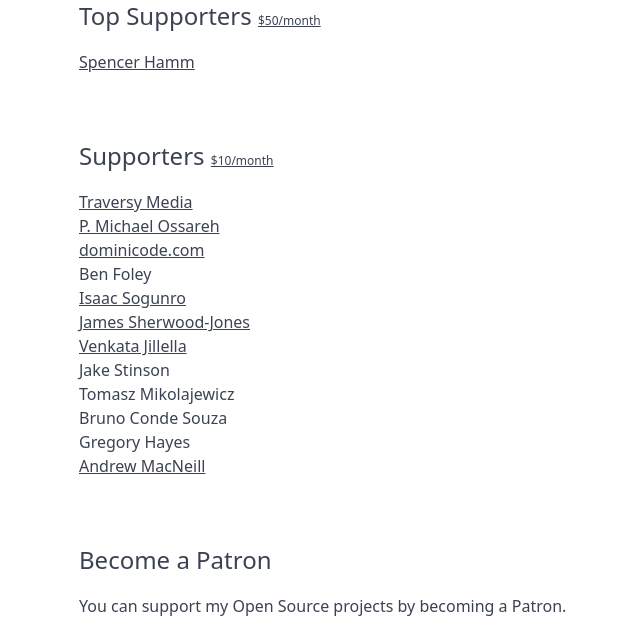
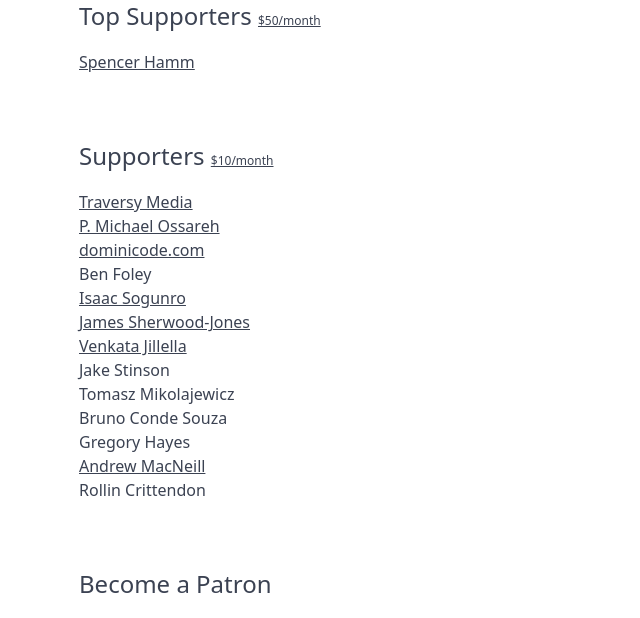
Before and after one commit to typicode/typicode.github.io, a website: page index.html in a window 1280 px wide. Shown: the part 591-1209 px from the top of the page, without its empty margins (241-881 px from the left). Drawn offline with nearby package versions, Linux system fonts and the light colour scheme.

Commit message:
Update index.html

```diff
--- a/index.html
+++ b/index.html
@@ -171,6 +171,7 @@
         <li>Bruno Conde Souza</li>
         <li>Gregory Hayes</li>
         <li><a href="http://www.aksel.com/">Andrew MacNeill</a></li>
+        <li>Rollin Crittendon</li>
       </ul>
 
       <h2>Become a Patron</h2>
```
